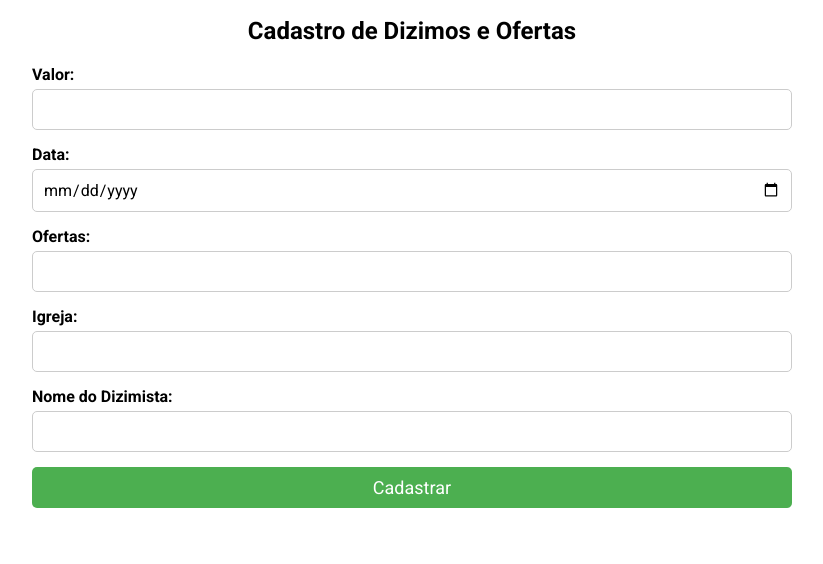
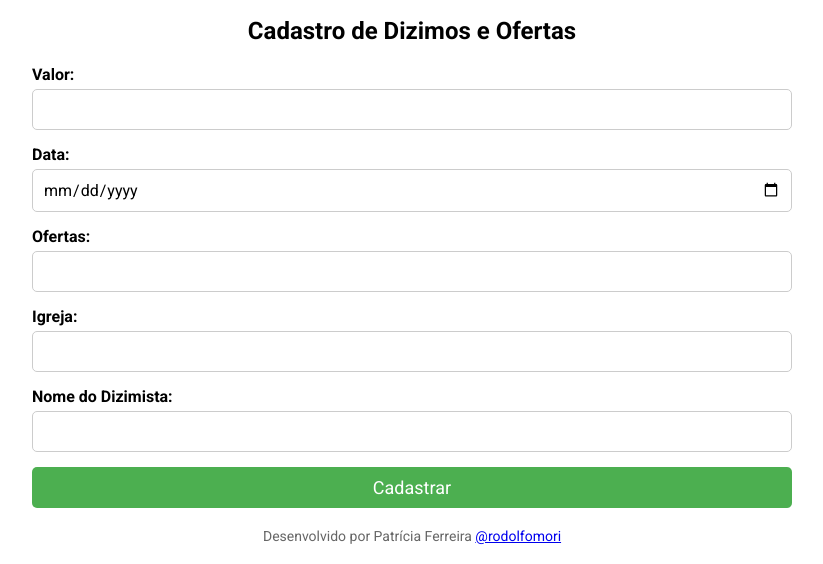
Before and after one commit to patriciamarpaulino/app-dizimos-ofertas, a plain HTML site: page index.html in a window 1280 px wide. Shown: the part 243-807 px from the top of the page, without its empty margins (228-1051 px from the left). Drawn offline with Linux system fonts and the light colour scheme.

Commit message:
add footer

```diff
--- a/index.html
+++ b/index.html
@@ -39,6 +39,9 @@
             </div>
             <button type="submit">Cadastrar</button>
         </form>
+        <footer class="footer">
+            <p>Desenvolvido por Patrícia Ferreira <a href="https://api.whatsapp.com/send/?phone=551151979923&text=Ol%C3%A1%2C+tenho+interesse+em+virar+s%C3%B3cio+do+DevClub&type=phone_number&app_absent=0">@rodolfomori</a></p>
+        </footer>
     </div>
 
 </body>
--- a/styles.css
+++ b/styles.css
@@ -72,6 +72,15 @@ button[type="submit"] {
 button[type="submit"]:hover {
     background-color: #45a049;
 }
+.footer {
+    text-align: center;
+    margin-top: 20px;
+}
+
+.footer p {
+    font-size: 14px;
+    color: #666;
+}
     @media only screen and (max-width: 600px) {
 
     .container {
```
